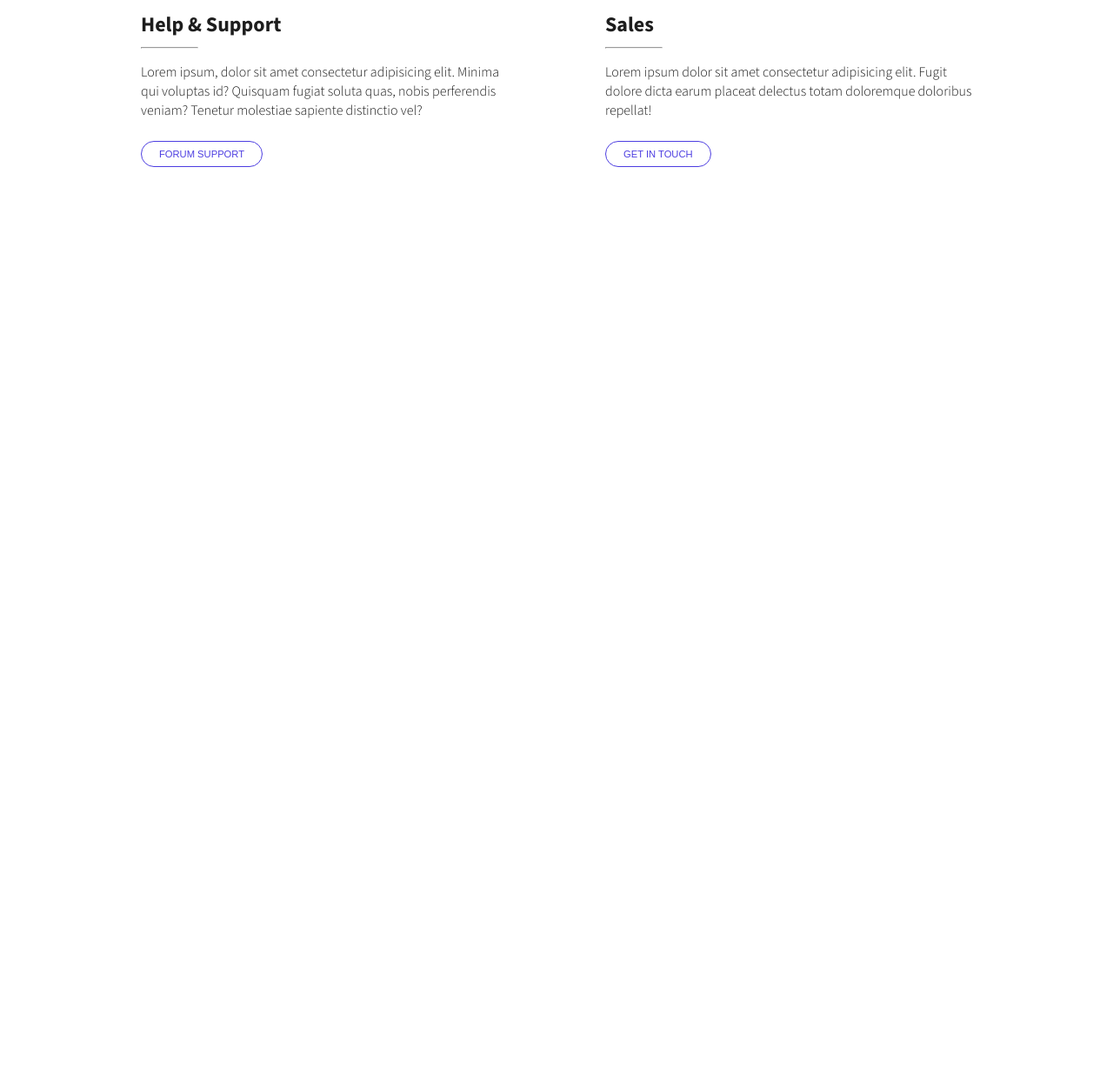
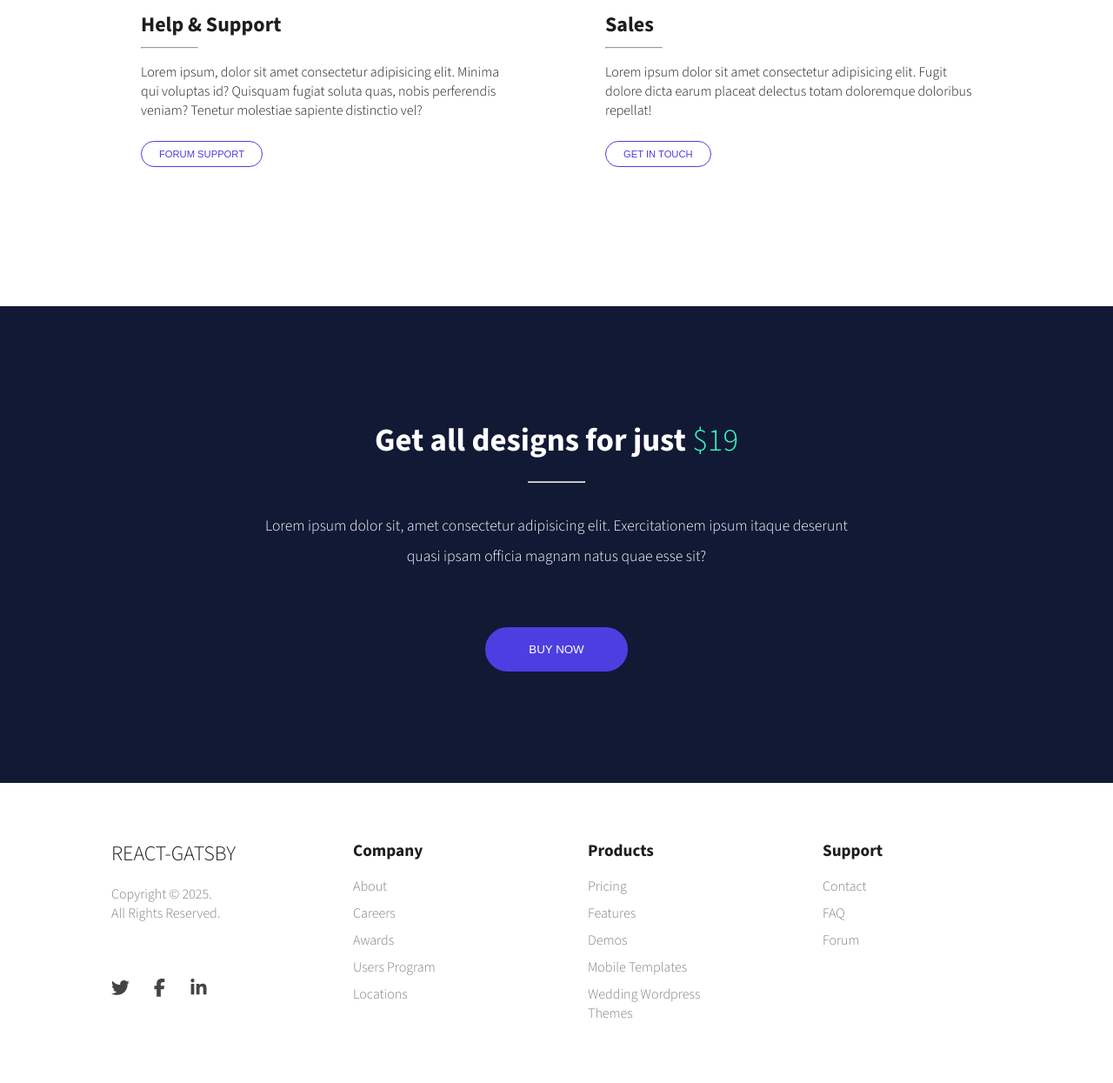
Before and after one commit to Neuxtron/react-gatsby, a Gatsby site: page / in a window 1280 px wide. Shown: the part 7327-8572 px from the top of the page at 87% size. Before the commit the page ends 7615 px from the top, so only its background shows below. Built offline with nearby package versions, Linux system fonts and the light colour scheme; Gatsby itself is replaced by a stand-in of ours.

Commit message:
feat: Added footer

```diff
--- a/package.json
+++ b/package.json
@@ -23,6 +23,7 @@
     "html-react-parser": "^5.2.2",
     "react": "^18.2.0",
     "react-dom": "^18.2.0",
+    "react-icons": "^5.4.0",
     "sass": "^1.83.4",
     "uuid": "^11.0.5"
   },
--- /dev/null
+++ b/src/components/home/promotion.tsx
@@ -0,0 +1,15 @@
+import React from 'react'
+import { promotion } from "./styles.module.scss"
+import FlatButton from '../shared/flat_button'
+
+export default function Promotion() {
+  return (
+    <div className={promotion}>
+      <h1>Get all designs for just <span>$19</span></h1>
+      <hr />
+      <p>Lorem ipsum dolor sit, amet consectetur adipisicing elit. Exercitationem ipsum itaque deserunt quasi ipsam officia magnam natus quae esse sit?</p>
+
+      <FlatButton color='var(--secondary)' textColor='white' textHoverColor='white'>BUY NOW</FlatButton>
+    </div>
+  )
+}
--- a/src/components/home/styles.module.scss
+++ b/src/components/home/styles.module.scss
@@ -223,7 +223,8 @@
 }
 .supportListView {
   display: flex;
-  margin-top: 128px;
+  padding-top: 128px;
+  padding-bottom: 64px;
 
   & > div {
     flex: 1;
@@ -265,3 +266,36 @@
     }
   }
 }
+
+.promotion {
+  background-color: #111935;
+  padding: 128px 0;
+  display: flex;
+  flex-direction: column;
+  align-items: center;
+  color: white;
+
+  h1 {
+    font-size: 2.3rem;
+  }
+  hr {
+    margin-top: 20px;
+    margin-bottom: 32px;
+    width: 64px;
+    height: 0;
+  }
+  p {
+    text-align: center;
+    width: 700px;
+    font-size: 1.1rem;
+    line-height: 2;
+  }
+  span {
+    color: var(--primary);
+    font-weight: 300;
+  }
+  button {
+    border-width: 2px;
+    margin-top: 64px;
+  }
+}
--- a/src/components/home/support.tsx
+++ b/src/components/home/support.tsx
@@ -5,7 +5,7 @@ import FlatButton from '../shared/flat_button'
 
 export default function Support() {
   return (
-    <div id='support' className={support}>
+    <div id='contact' className={support}>
       <SectionTitle title='Get in touch'>
         Lorem ipsum dolor sit amet, consectetur adipisicing elit.
       </SectionTitle>
--- /dev/null
+++ b/src/components/shared/footer.tsx
@@ -0,0 +1,94 @@
+import React from 'react'
+import { footer, footerTitle, footerSection } from "./styles.module.scss"
+import { FaTwitter, FaFacebookF, FaLinkedinIn } from "react-icons/fa6"
+import { v4 } from 'uuid'
+import { Link } from 'gatsby'
+
+export default function Footer() {
+  const sections: FooterSection[] = [
+    {
+      title: "Company",
+      links: [
+        { text: "About", href: "#" },
+        { text: "Careers", href: "#" },
+        { text: "Awards", href: "#" },
+        { text: "Users Program", href: "#" },
+        { text: "Locations", href: "#" },
+      ],
+    },
+    {
+      title: "Products",
+      links: [
+        { text: "Pricing", href: "#pricing" },
+        { text: "Features", href: "#features" },
+        { text: "Demos", href: "#demos" },
+        { text: "Mobile Templates", href: "#" },
+        { text: "Wedding Wordpress Themes", href: "#" },
+      ]
+    },
+    {
+      title: "Support",
+      links: [
+        { text: "Contact", href: "#contact" },
+        { text: "FAQ", href: "#" },
+        { text: "Forum", href: "#" },
+      ]
+    }
+  ]
+
+  return (
+    <footer className={footer}>
+      <FooterTitle />
+      {sections.map((section) => {
+        const key = v4()
+        return (
+          <FooterSectionView section={section} />
+        )
+      })}
+    </footer>
+  )
+}
+
+function FooterTitle() {
+  return (
+    <div className={footerTitle}>
+      <h1>REACT-GATSBY</h1>
+      <p>Copyright © 2025.</p>
+      <p>All Rights Reserved.</p>
+
+      <div>
+        <FaTwitter />
+        <FaFacebookF />
+        <FaLinkedinIn />
+      </div>
+    </div>
+  )
+}
+
+interface FooterSection {
+  title: string
+  links: {
+    text: string
+    href: string
+  }[]
+}
+
+interface FooterSectionViewProps {
+  section: FooterSection
+}
+function FooterSectionView({ section }: FooterSectionViewProps) {
+  return (
+    <div className={footerSection}>
+      <h1>{section.title}</h1>
+      {section.links.map((link) => {
+        const key = v4()
+        return (
+          <Link key={key} to={link.href}>
+            {link.text}
+            <div></div>
+          </Link>
+        )
+      })}
+    </div>
+  )
+}
--- a/src/components/shared/styles.module.scss
+++ b/src/components/shared/styles.module.scss
@@ -49,3 +49,60 @@
     font-size: 1.1rem;
   }
 }
+
+.footer {
+  display: flex;
+  padding: 64px 128px;
+}
+.footerTitle {
+  margin-right: auto;
+
+  h1 {
+    font-weight: 300;
+    font-size: 1.5rem;
+    padding-bottom: 18px;
+  }
+  p {
+    color: grey;
+  }
+
+  & > div {
+    display: flex;
+    padding-top: 64px;
+
+    svg {
+      font-size: 1.3rem;
+      color: #444;
+
+      &:nth-child(2) {
+        margin: 0 24px;
+      }
+    }
+  }
+}
+.footerSection {
+  padding: 0 64px;
+  box-sizing: border-box;
+  width: 270px;
+
+  h1 {
+    font-size: 1.2rem;
+    padding-bottom: 12px;
+  }
+  a {
+    display: block;
+    padding: 4px 0;
+    text-decoration: none;
+    color: grey;
+    width: fit-content;
+
+    & > div {
+      width: 0;
+      border-bottom: 1px solid var(--secondary);
+      transition-duration: 300ms;
+    }
+    &:hover > div {
+      width: 100%;
+    }
+  }
+}
--- a/src/pages/index.tsx
+++ b/src/pages/index.tsx
@@ -8,6 +8,8 @@ import PreBuiltDemos from '../components/home/pre_built_demos'
 import Features from '../components/home/features'
 import Pricing from '../components/home/pricing'
 import Support from '../components/home/support'
+import Promotion from '../components/home/promotion'
+import Footer from '../components/shared/footer'
 
 export default function HomePage({ location }: PageProps) {
   return (
@@ -20,6 +22,8 @@ export default function HomePage({ location }: PageProps) {
       <Pricing />
       {/* IDEA: testimony */}
       <Support />
+      <Promotion />
+      <Footer />
     </main>
   )
 }
```
Also changed, not shown: 1 other file.
